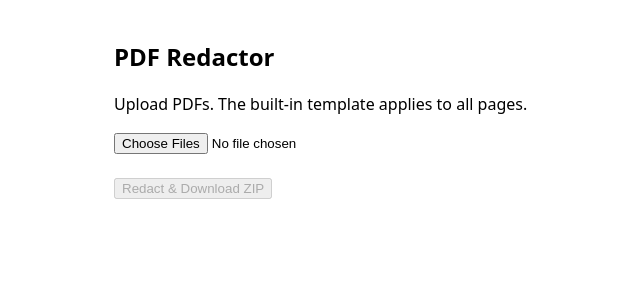
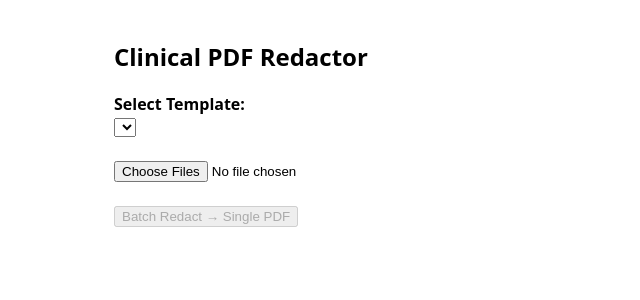
Before and after one commit to Evolve1-creator/PDF-Redactor, a React (Vite) app: page / in a window 1280 px wide. Shown: the top 300 px of the page, without its empty margins (176-816 px from the left). Built offline with nearby package versions, Linux system fonts and the light colour scheme.

Commit message:
V2 - ASC redactor

```diff
--- a/src/App.jsx
+++ b/src/App.jsx
@@ -1,7 +1,7 @@
 
 import React, { useState } from 'react'
-import JSZip from 'jszip'
-import { redactPdf } from './redact'
+import { PDFDocument } from 'pdf-lib'
+import { redactors } from './redactors'
 
 function download(blob, name) {
   const url = URL.createObjectURL(blob)
@@ -17,22 +17,51 @@ function download(blob, name) {
 export default function App() {
   const [files, setFiles] = useState([])
   const [busy, setBusy] = useState(false)
+  const [selectedRedactor, setSelectedRedactor] = useState("nocharge")
 
   async function run() {
     if (!files.length) return
     setBusy(true)
     try {
+
+      // SINGLE FILE
       if (files.length === 1) {
         const f = files[0]
-        const out = await redactPdf(new Uint8Array(await f.arrayBuffer()))
-        download(new Blob([out], { type: 'application/pdf' }), f.name.replace(/\.pdf$/i, '.REDACTED.pdf'))
+        const out = await redactors[selectedRedactor].handler(
+          new Uint8Array(await f.arrayBuffer())
+        )
+
+        download(
+          new Blob([out], { type: 'application/pdf' }),
+          f.name.replace(/\.pdf$/i, '.REDACTED.pdf')
+        )
+
       } else {
-        const zip = new JSZip()
+
+        // 🔥 BATCH MODE → MERGED PDF
+        const mergedPdf = await PDFDocument.create()
+
         for (const f of files) {
-          const out = await redactPdf(new Uint8Array(await f.arrayBuffer()))
-          zip.file(f.name.replace(/\.pdf$/i, '.REDACTED.pdf'), out)
+
+          const redactedBytes = await redactors[selectedRedactor].handler(
+            new Uint8Array(await f.arrayBuffer())
+          )
+
+          const redactedDoc = await PDFDocument.load(redactedBytes)
+          const copiedPages = await mergedPdf.copyPages(
+            redactedDoc,
+            redactedDoc.getPageIndices()
+          )
+
+          copiedPages.forEach(p => mergedPdf.addPage(p))
         }
-        download(await zip.generateAsync({ type: 'blob' }), 'Redacted_PDFs.zip')
+
+        const finalBytes = await mergedPdf.save()
+
+        download(
+          new Blob([finalBytes], { type: 'application/pdf' }),
+          'Batch_Redacted.pdf'
+        )
       }
     } finally {
       setBusy(false)
@@ -41,12 +70,39 @@ export default function App() {
 
   return (
     <div style={{ maxWidth: 700, margin: '40px auto', fontFamily: 'system-ui' }}>
-      <h2>PDF Redactor</h2>
-      <p>Upload PDFs. The built-in template applies to all pages.</p>
-      <input type="file" accept="application/pdf" multiple onChange={e => setFiles([...e.target.files])} />
+      <h2>Clinical PDF Redactor</h2>
+
+      <label><b>Select Template:</b></label>
+      <br />
+
+      <select
+        value={selectedRedactor}
+        onChange={e => setSelectedRedactor(e.target.value)}
+      >
+        {Object.entries(redactors).map(([key, r]) => (
+          <option key={key} value={key}>
+            {r.label}
+          </option>
+        ))}
+      </select>
+
       <br /><br />
+
+      <input
+        type="file"
+        accept="application/pdf"
+        multiple
+        onChange={e => setFiles([...e.target.files])}
+      />
+
+      <br /><br />
+
       <button onClick={run} disabled={busy || !files.length}>
-        {busy ? 'Working…' : (files.length === 1 ? 'Redact & Download PDF' : 'Redact & Download ZIP')}
+        {busy
+          ? 'Working…'
+          : files.length === 1
+            ? 'Redact & Download PDF'
+            : 'Batch Redact → Single PDF'}
       </button>
     </div>
   )
```
